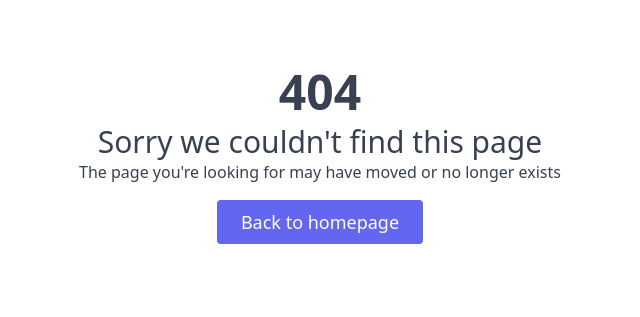
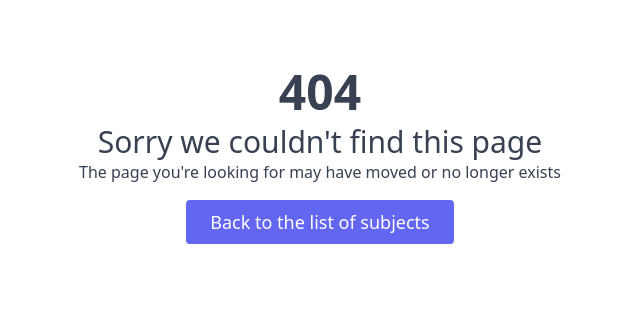
Before and after one commit to BDALab/lbd_analysis_tool, a Django app: template templates/404.html in a window 1280 px wide. Shown: the part 108-425 px from the top of the page, without its empty margins (320-960 px from the left). Run offline with Django 3.2, Linux system fonts and the light colour scheme; the template is opened without the code that fills it, so the values that code supplies are empty; some libraries are stand-ins or nearby versions.

Commit message:
Back to the list of subjects (in 404)

```diff
--- a/templates/404.html
+++ b/templates/404.html
@@ -19,9 +19,9 @@
 
                 <!-- Back to homepage -->
                 <div class="flex justify-center">
-                    <a href="{% url 'landing_page' %}"
+                    <a href="{% url 'subjects:subject_list' %}"
                        class="inline-flex text-white bg-indigo-500 border-0 py-2 px-6 mx-1 focus:outline-none hover:bg-indigo-600 rounded text-lg">
-                        Back to homepage
+                        Back to the list of subjects
                     </a>
                 </div>
             </div>
```
